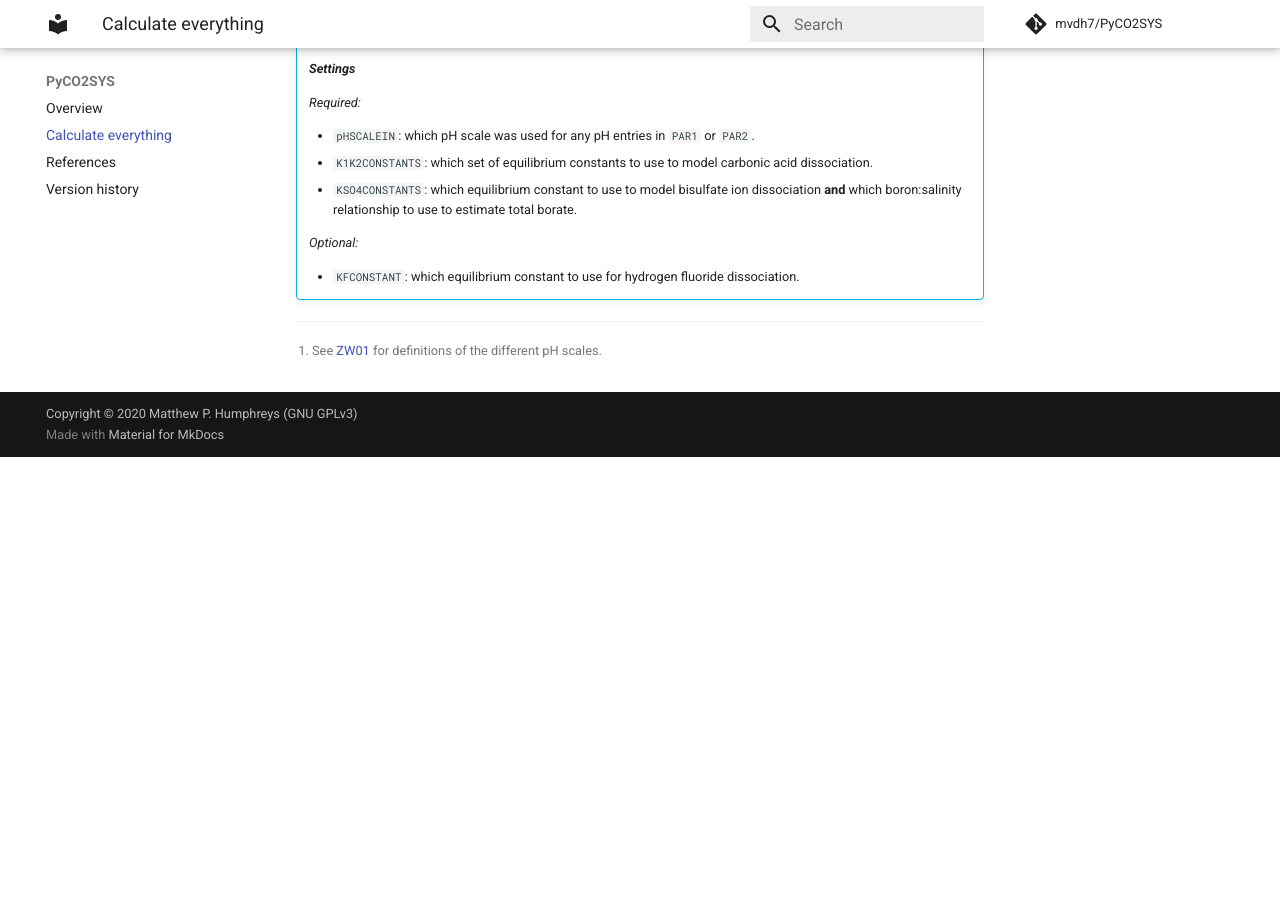
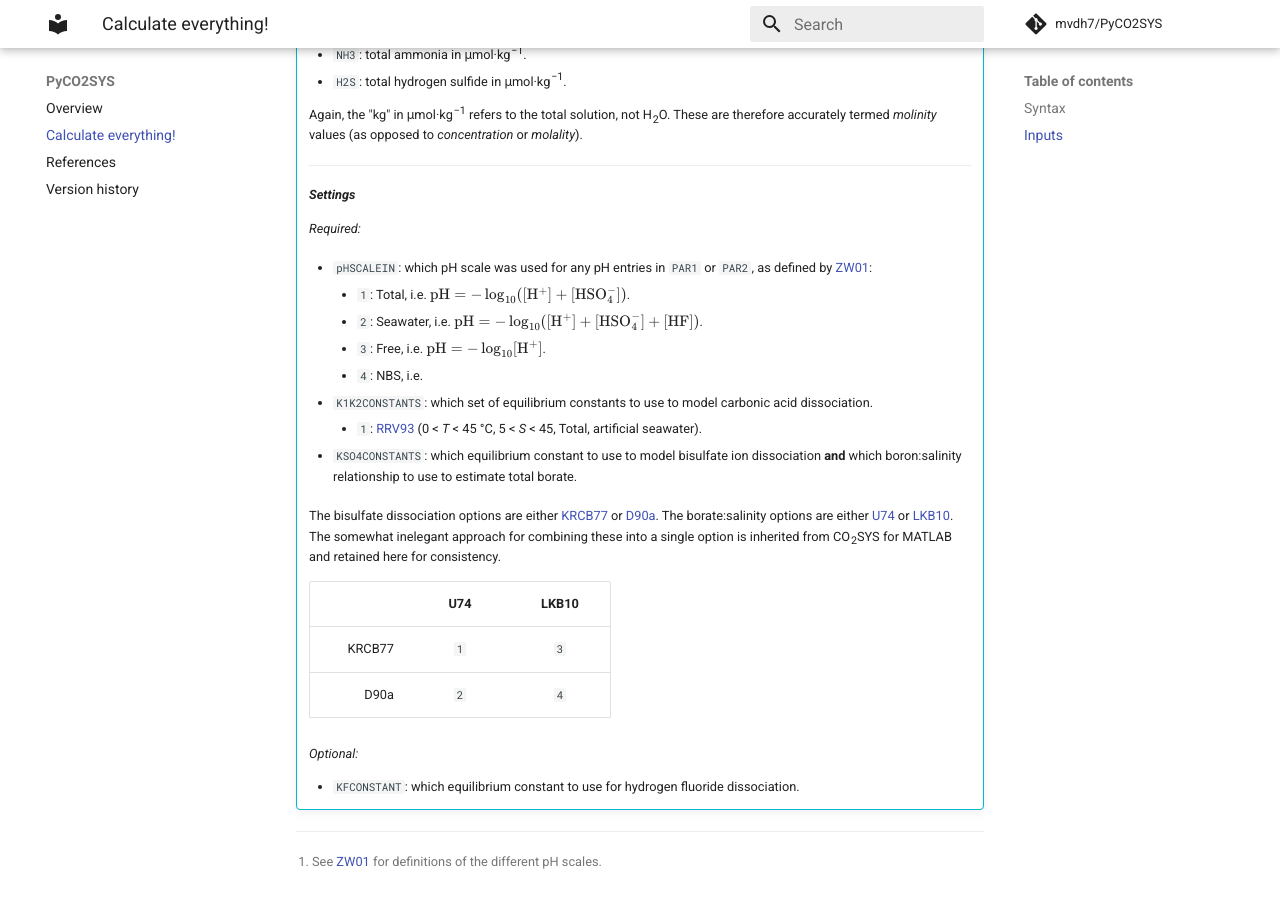
Before and after one commit to mvdh7/PyCO2SYS, an MkDocs documentation site: the page built from docs/co2sys.md, in a window 1280 px wide and 900 px high, scrolled down 1396 px. Built offline with MkDocs 1.6.1 and Material for MkDocs 9.7.7, drawn with Linux system fonts in a browser that asks for light colours; formulas are drawn with MathJax 3; comment, search, counter and statistics services are not loaded; before the commit the page ends 1853 px from its top, so only the background shows below that; some of the changed text lies outside the part shown.

Commit message:
Start to document settings

```diff
--- a/docs/co2sys.md
+++ b/docs/co2sys.md
@@ -1,12 +1,16 @@
 # Calculate everything with `CO2SYS`
+
+## Syntax
 
 The simplest way to use PyCO2SYS is to follow the approach of previous versions of CO<sub>2</sub>SYS and calculate every possible variable of interest at once. We can do this using the top-level `CO2SYS` function:
 
     :::python
-    import PyCO2SYS as pyco2
-    CO2dict = pyco2.CO2SYS(PAR1, PAR2, PAR1TYPE, PAR2TYPE, SAL, TEMPIN, TEMPOUT,
+    from PyCO2SYS import CO2SYS
+    CO2dict = CO2SYS(PAR1, PAR2, PAR1TYPE, PAR2TYPE, SAL, TEMPIN, TEMPOUT,
         PRESIN, PRESOUT, SI, PO4, pHSCALEIN, K1K2CONSTANTS, KSO4CONSTANTS,
         NH3=0.0, H2S=0.0, KFCONSTANT=1)
+
+## Inputs
 
 Most of the inputs should be familiar to previous users of CO<sub>2</sub>SYS for MATLAB, and they work exactly the same here. Each input can either be a single scalar value, or a [NumPy array](https://docs.scipy.org/doc/numpy/reference/generated/numpy.array.html) containing a series of values.
 
@@ -60,9 +64,23 @@ Most of the inputs should be familiar to previous users of CO<sub>2</sub>SYS for
 
     *Required:*
 
-    * `pHSCALEIN`: which pH scale was used for any pH entries in `PAR1` or `PAR2`.
+    * `pHSCALEIN`: which pH scale was used for any pH entries in `PAR1` or `PAR2`, as defined by [ZW01](../refs/#z):
+        * `1`: Total, i.e. $\mathrm{pH} = -\log_{10} ([\mathrm{H}^+] + [\mathrm{HSO}_4^-])$.
+        * `2`: Seawater, i.e. $\mathrm{pH} = -\log_{10} ([\mathrm{H}^+] + [\mathrm{HSO}_4^-] + [\mathrm{HF}])$.
+        * `3`: Free, i.e. $\mathrm{pH} = -\log_{10} [\mathrm{H}^+]$.
+        * `4`: NBS, i.e.
+
     * `K1K2CONSTANTS`: which set of equilibrium constants to use to model carbonic acid dissociation.
+        * `1`: [RRV93](../refs/#r) (0 < *T* < 45 °C, 5 < *S* < 45, Total, artificial seawater).
+
     * `KSO4CONSTANTS`: which equilibrium constant to use to model bisulfate ion dissociation **and** which boron:salinity relationship to use to estimate total borate.
+
+    The bisulfate dissociation options are either [KRCB77](../refs/#k) or [D90a](../refs/#d). The borate:salinity options are either [U74](../refs/#u) or [LKB10](../refs/#l). The somewhat inelegant approach for combining these into a single option is inherited from CO<sub>2</sub>SYS for MATLAB and retained here for consistency.
+
+    |        |  U74  | LKB10 |
+    |-------:|:-----:|:-----:|
+    | KRCB77 |  `1`  |  `3`  |
+    |   D90a |  `2`  |  `4`  |
 
     *Optional:*
 
--- a/mkdocs.yml
+++ b/mkdocs.yml
@@ -12,7 +12,7 @@ repo_url: https://github.com/mvdh7/PyCO2SYS
 # Navigation
 nav:
   - Overview: index.md
-  - Calculate everything: co2sys.md
+  - Calculate everything!: co2sys.md
   - References: refs.md
   - Version history: versions.md
 
@@ -37,3 +37,6 @@ markdown_extensions:
   - toc:
       permalink: true
   - footnotes
+  - pymdownx.arithmatex
+extra_javascript:
+  - https://cdnjs.cloudflare.com/ajax/libs/mathjax/2.7.0/MathJax.js?config=TeX-MML-AM_CHTML
```
